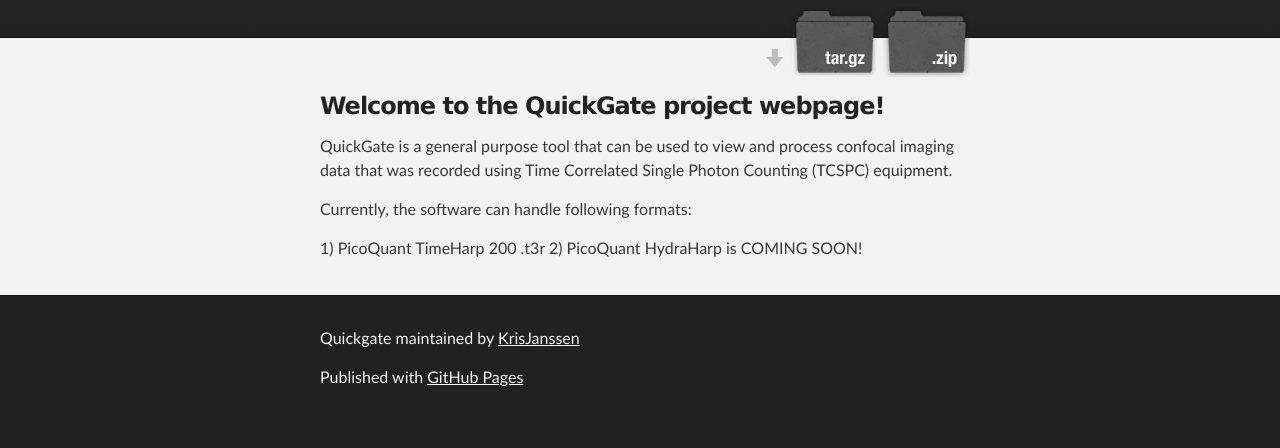
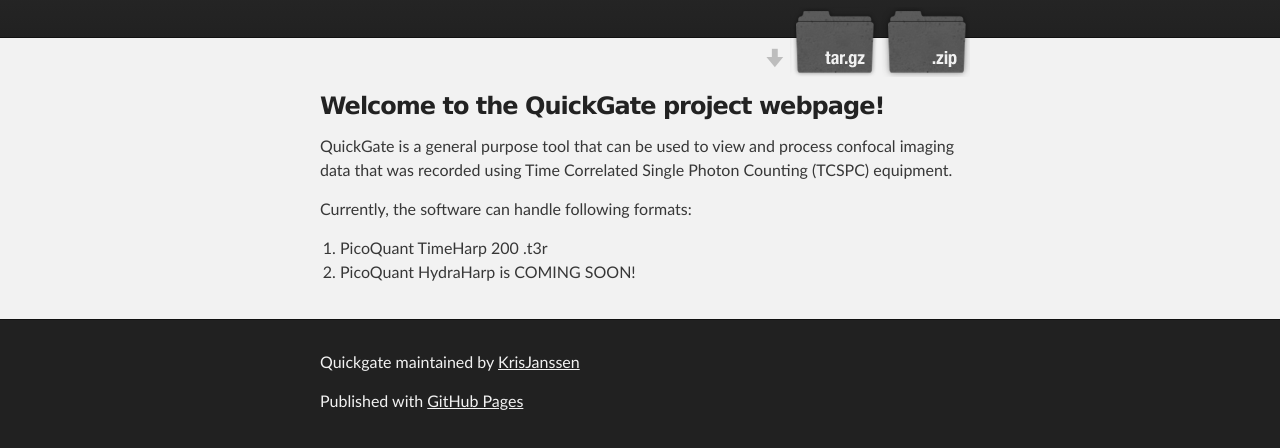
Before and after one commit to KrisJanssen/QuickGATE, a plain HTML site: page index.html in a window 1280 px wide. Shown: the part 208-656 px from the top of the page. Drawn offline with Linux system fonts and the light colour scheme.

```diff
--- a/index.html
+++ b/index.html
@@ -38,8 +38,10 @@
 
 <p>Currently, the software can handle following formats:</p>
 
-<p>1) PicoQuant TimeHarp 200 .t3r
-2) PicoQuant HydraHarp is COMING SOON!</p>
+<ol>
+<li>PicoQuant TimeHarp 200 .t3r</li>
+<li>PicoQuant HydraHarp is COMING SOON!</li>
+</ol>
       </section>
     </div>
 
--- a/params.json
+++ b/params.json
@@ -1 +1 @@
-{"name":"Quickgate","tagline":"An easy general purpose tool for TCSPC based confocal imaging","body":"### Welcome to the QuickGate project webpage!\r\n\r\nQuickGate is a general purpose tool that can be used to view and process confocal imaging data that was recorded using Time Correlated Single Photon Counting (TCSPC) equipment.\r\n\r\nCurrently, the software can handle following formats:\r\n\r\n1) PicoQuant TimeHarp 200 .t3r\r\n2) PicoQuant HydraHarp is COMING SOON!\r\n\r\n","google":"UA-61145915-1","note":"Don't delete this file! It's used internally to help with page regeneration."}
+{"name":"Quickgate","tagline":"An easy general purpose tool for TCSPC based confocal imaging","body":"### Welcome to the QuickGate project webpage!\r\n\r\nQuickGate is a general purpose tool that can be used to view and process confocal imaging data that was recorded using Time Correlated Single Photon Counting (TCSPC) equipment.\r\n\r\nCurrently, the software can handle following formats:\r\n\r\n1. PicoQuant TimeHarp 200 .t3r\r\n2. PicoQuant HydraHarp is COMING SOON!\r\n\r\n","google":"UA-61145915-1","note":"Don't delete this file! It's used internally to help with page regeneration."}
```
